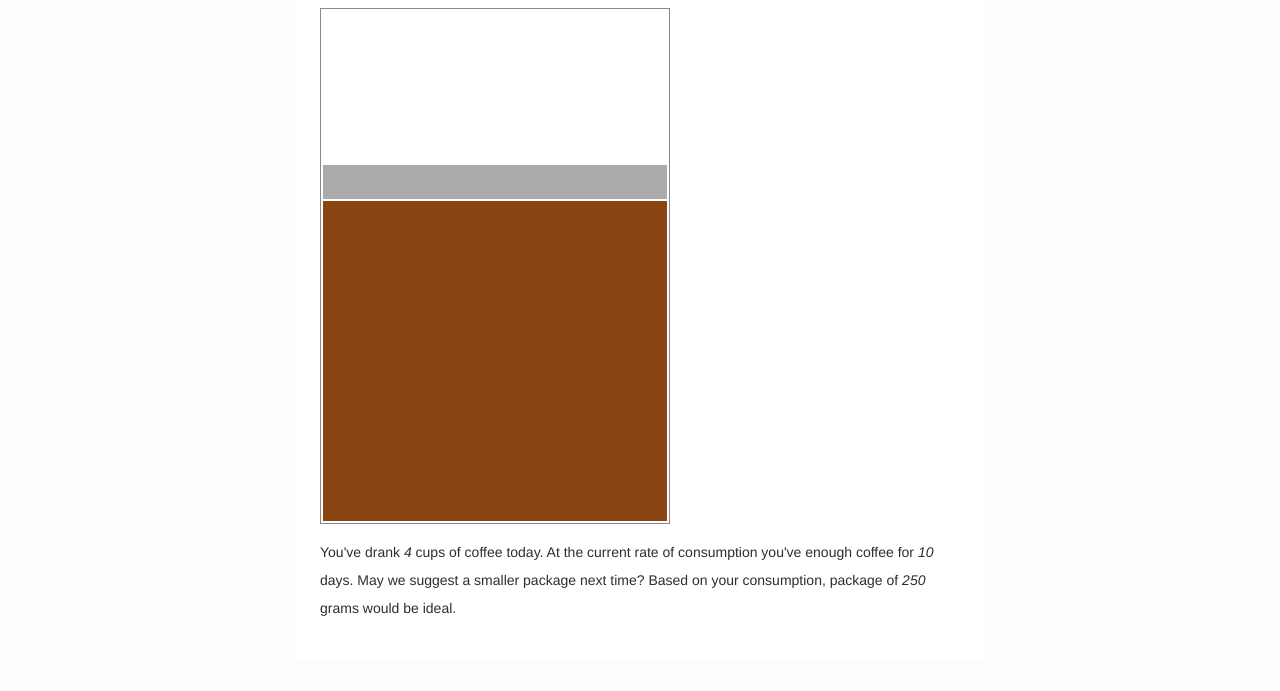
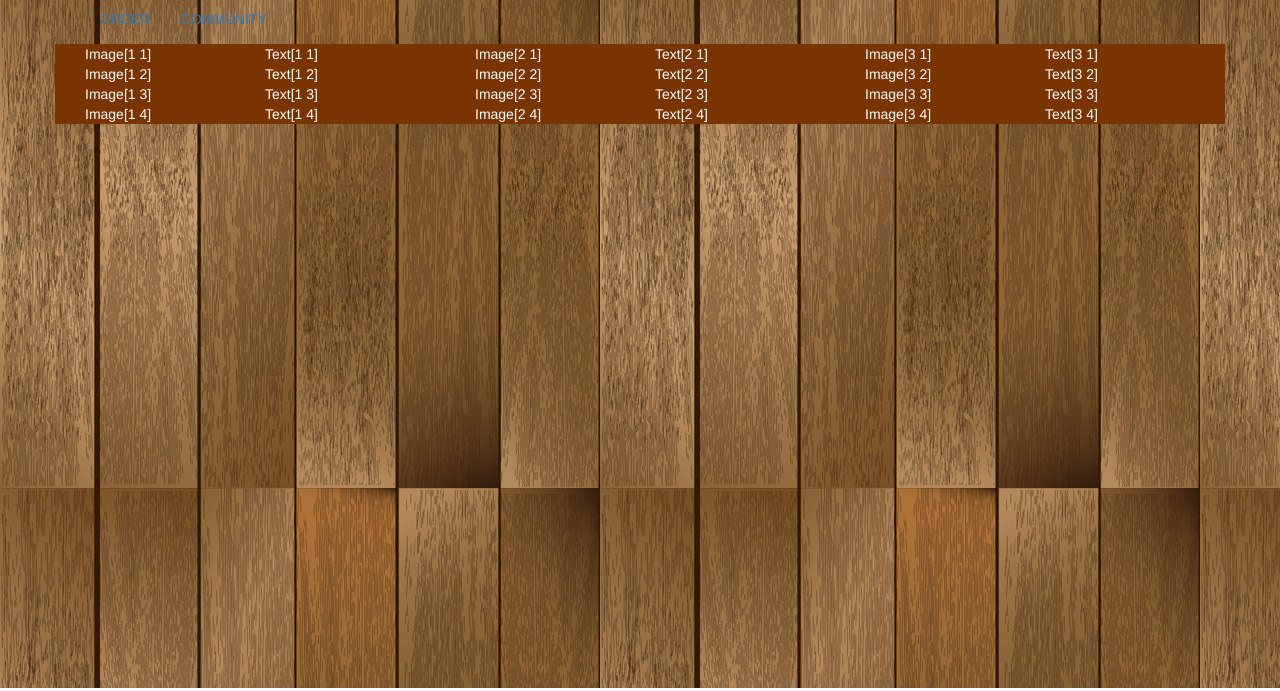
Before and after one commit to ojousima/ipd, a plain HTML site: page index.html in a window 1280 px wide. Shown: the part 112-803 px from the top of the page. Drawn offline with nearby package versions, Linux system fonts and the light colour scheme.

Commit message:
Add bootstrap, basic layout

```diff
--- a/index.html
+++ b/index.html
@@ -1,25 +1,149 @@
 <!DOCTYPE html>
-<html>
+<html lang="en">
+	<head>
+		<meta charset="utf-8"/>
+   	 	<meta http-equiv="X-UA-Compatible" content="IE=edge">
+    		<meta name="viewport" content="width=device-width, initial-scale=1">
+		<title> Ojousima | Our daily coffee</title>
+		<!-- Latest compiled and minified CSS -->
+		<link rel="stylesheet" href="http://netdna.bootstrapcdn.com/bootstrap/3.1.1/css/bootstrap.min.css">
 
-	<head>
-		<meta charset="utf-8">
-		<link rel="stylesheet" type="text/css" href="main.css">
+		<!-- Theme -->
+		<link rel="stylesheet" href="main.css">
 
-		<title>Coffee!</title>
+		<!-- Latest compiled and minified JavaScript -->
+		<script src="http://netdna.bootstrapcdn.com/bootstrap/3.1.1/js/bootstrap.min.js"></script>
+
+		<!-- jQuery (necessary for Bootstrap's JavaScript plugins) -->
+		<script src="https://ajax.googleapis.com/ajax/libs/jquery/1.11.0/jquery.min.js"></script>
+
+		<!-- HTML5 Shim and Respond.js IE8 support of HTML5 elements and media queries -->
+		<!-- WARNING: Respond.js doesn't work if you view the page via file:// -->
+		<!--[if lt IE 9]>
+			<script src="https://oss.maxcdn.com/libs/html5shiv/3.7.0/html5shiv.js"></script>
+			<script src="https://oss.maxcdn.com/libs/respond.js/1.4.2/respond.min.js"></script>
+		<![endif]-->
 	</head>
 	<body>
-		<div class="content">
-			<h1>How's your coffee today?</h1>
-			<table class="package">
-				<tr class="empty"><td height="150px"></td></tr>
-				<tr class="consumed"><td height="32px"></td></tr>
-				<tr class="remaining"><td height="318px"></td></tr>
-			</table>
-			<p>
-				You've drank <i>4</i> cups of coffee today. At the current rate of consumption you've
-				enough coffee for <i>10</i> days. May we suggest a smaller package next time?
-				Based on your consumption, package of <i>250</i> grams would be ideal.
-			</p>
+		<div class="container">
+			<div class="header">
+		  		<h3>Ojousima</h3>
+			</div>
 		</div>
+		<div class="container">
+			<div class="collapse navbar-collapse">
+		  		<ul class="nav navbar-nav">
+					<li class="active"><a href="#">ORDER</a></li>
+					<li><a href="#about">COMMUNITY</a></li>
+				  </ul>
+			</div><!--/.nav-collapse -->
+	    </div>
+
+		<div class="container coffee-table">
+			<div class="row">
+				<div class="col-xs-4">
+					<div class="col-md-6 col-xs-12">
+						Image[1 1]
+					</div>
+					<div class="col-md-6 col-xs-12">
+						Text[1 1]
+					</div>
+				</div>
+				<div class="col-xs-4">
+					<div class="col-md-6 col-xs-12">
+						Image[2 1]
+					</div>
+					<div class="col-xs-6 col-xs-12">
+						Text[2 1]
+					</div>
+				</div>
+				<div class="col-xs-4">
+					<div class="col-md-6 col-xs-12">
+						Image[3 1]
+					</div>
+					<div class="col-md-6 col-xs-12">
+						Text[3 1]
+					</div>
+				</div>
+			</div><!-- /.row -->
+			<div class="row">
+				<div class="col-xs-4">
+					<div class="col-md-6 col-xs-12">
+						Image[1 2]
+					</div>
+					<div class="col-md-6 col-xs-12">
+						Text[1 2]
+					</div>
+				</div>
+				<div class="col-xs-4">
+					<div class="col-md-6 col-xs-12">
+						Image[2 2]
+					</div>
+					<div class="col-md-6 col-xs-12">
+						Text[2 2]
+					</div>
+				</div>
+				<div class="col-xs-4">
+					<div class="col-md-6 col-xs-12">
+						Image[3 2]
+					</div>
+					<div class="col-md-6 col-xs-12">
+						Text[3 2]
+					</div>
+				</div>
+			</div><!-- /.row -->
+			<div class="row">
+				<div class="col-xs-4">
+					<div class="col-md-6 col-xs-12">
+						Image[1 3]
+					</div>
+					<div class="col-md-6 col-xs-12">
+						Text[1 3]
+					</div>
+				</div>
+				<div class="col-xs-4">
+					<div class="col-md-6 col-xs-12">
+						Image[2 3]
+					</div>
+					<div class="col-md-6 col-xs-12">
+						Text[2 3]
+					</div>
+				</div>
+				<div class="col-xs-4">
+					<div class="col-md-6 col-xs-12">
+						Image[3 3]
+					</div>
+					<div class="col-md-6 col-xs-12">
+						Text[3 3]
+					</div>
+				</div>
+			</div><!-- /.row -->
+			<div class="row">
+				<div class="col-xs-4">
+					<div class="col-md-6 col-xs-12">
+						Image[1 4]
+					</div>
+					<div class="col-md-6 col-xs-12">
+						Text[1 4]
+					</div>
+				</div>
+				<div class="col-xs-4">
+					<div class="col-md-6 col-xs-12">
+						Image[2 4]
+					</div>
+					<div class="col-md-6 col-xs-12">
+						Text[2 4]
+					</div>
+				</div>
+				<div class="col-xs-4">
+					<div class="col-md-6 col-xs-12">
+						Image[3 4]
+					</div>
+					<div class="col-md-6 col-xs-12">
+						Text[3 4]
+					</div>
+				</div>
+			</div><!-- /.row -->
+		</div><!-- /.container -->
 	</body>
 </html>
--- a/main.css
+++ b/main.css
@@ -1,37 +1,18 @@
+body {
+  padding-top: 50px;
+  background-image:url('images/wooden_texture.jpg'); //Thanks to http://www.zezu.org/wood-plank-vector/
+}
+.starter-template {
+  padding: 40px 15px;
+  text-align: center;
+}
 
-    body{
-        background-color: #fdfdfd;
-        color: #2e2e2e;
-        margin: 0;
-        padding: 0;
-        font-size: 14px;
-        line-height: 28px;
-        font-family: 'Helvetica Neue', Helvetica, Arial, sans-serif;
-    }
-    div.content{
-        border: 1px solid #fbfbfb;
-        background-color: #fff;
-        max-width: 640px;
-        width: 96%;
-        padding: 2%;
-        margin: 28px  auto;
-    }
+.coffee-table{
+  background-color:#7a3402;
+  color:#FFFFFF;
+}
 
-    table.package{
-	border: 1px solid #888;
-	width: 350px;
-	height: 500px;
-    }
-
-    tr.empty{
-	background-color: #FFF;
-	border:none;
-    }
-
-    tr.consumed{
-	background-color: #AAA;
-    }
-
-    tr.remaining{
-	background-color: #8b4513;
-    }
+div.header{
+	text-align:center;
+	color:#7a3402; //Same as .coffee-table's
+}
```
Also changed, not shown: images/wooden_texture.jpg (added).
